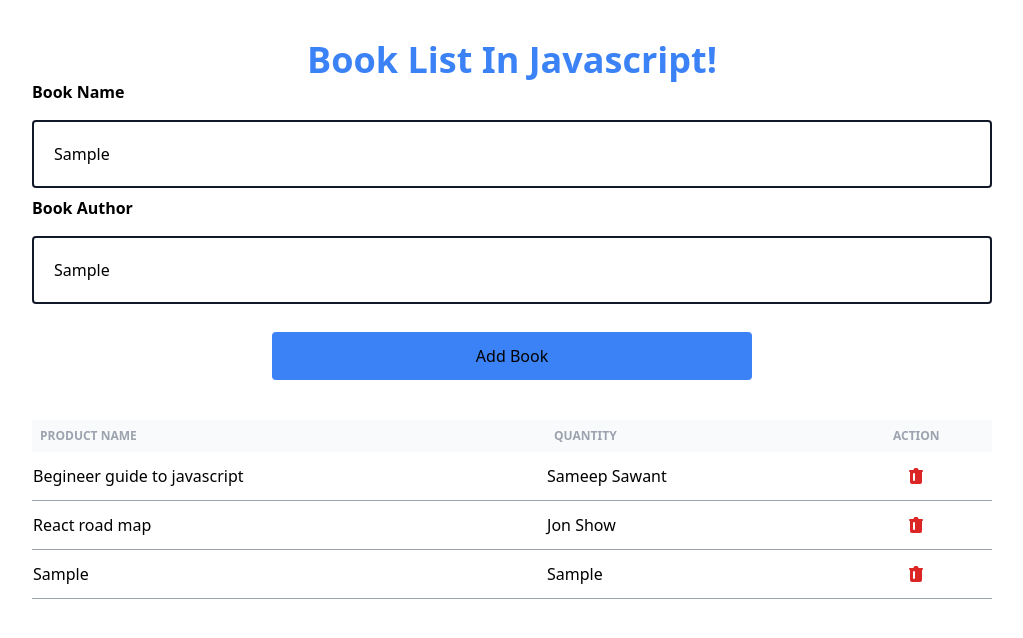
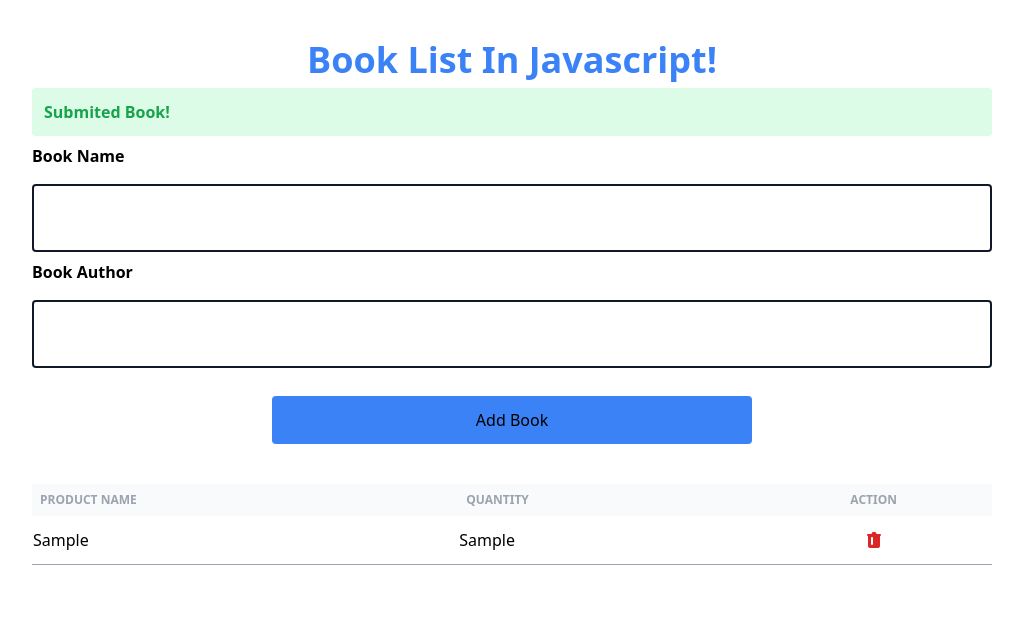
Before and after one commit to samsaw777/bookList, a plain HTML site: page index.html in a window 1280 px wide. Both pictures are taken after typing "Sample", "Sample" into the empty fields and a click on the button "Add Book". Shown: the whole page, without its empty margins (128-1151 px from the left). Drawn offline with nearby package versions, Linux system fonts and the light colour scheme.

Commit message:
book list completed

```diff
--- a/index.html
+++ b/index.html
@@ -9,7 +9,7 @@
   </head>
   <body>
     <div class="mt-10">
-      <div class="mx-10 md:mx-20 lg:mx-40">
+      <div class="mx-10 md:mx-20 lg:mx-40" id="container">
         <div class="w-full text-center text-4xl text-blue-500 font-bold">
           Book List In Javascript!
         </div>
--- a/script.js
+++ b/script.js
@@ -10,18 +10,7 @@ class Book {
 class UI {
   // Display method
   static displayBooks() {
-    const storeBooks = [
-      {
-        bookName: "Begineer guide to javascript",
-        bookAuthor: "Sameep Sawant",
-      },
-      {
-        bookName: "React road map",
-        bookAuthor: "Jon Show",
-      },
-    ];
-
-    const books = storeBooks;
+    const books = LocalStore.getBooks();
 
     books.forEach((book) => {
       UI.addBookToList(book);
@@ -37,14 +26,80 @@ class UI {
     row.innerHTML = `
     <td class="py-3 border-b border-gray-400 bg-white">${book.bookName}</td>
     <td class="py-3 border-b border-gray-400 bg-white">${book.bookAuthor}</td>
-    <td class="py-3 border-b border-gray-400 bg-white">
-      <svg xmlns="http://www.w3.org/2000/svg" class="h-5 w-5 cursor-pointer text-red-600 mx-auto" viewBox="0 0 20 20" fill="currentColor">
+    <td class="py-3 border-b border-gray-400 bg-white ">
+      <svg xmlns="http://www.w3.org/2000/svg" class="h-5 w-5 cursor-pointer text-red-600 mx-auto delete" viewBox="0 0 20 20" fill="currentColor">
         <path fillRule="evenodd" d="M9 2a1 1 0 00-.894.553L7.382 4H4a1 1 0 000 2v10a2 2 0 002 2h8a2 2 0 002-2V6a1 1 0 100-2h-3.382l-.724-1.447A1 1 0 0011 2H9zM7 8a1 1 0 012 0v6a1 1 0 11-2 0V8zm5-1a1 1 0 00-1 1v6a1 1 0 102 0V8a1 1 0 00-1-1z" clipRule="evenodd" />
       </svg>
     </td>
     `;
 
     bookList.appendChild(row);
+  }
+
+  // Alert method.
+  static showAlert(message, className) {
+    const div = document.createElement("div");
+
+    div.className = `px-3 py-3 my-2 rounded font-bold text-${className}-600 bg-${className}-100 alert`;
+
+    div.appendChild(document.createTextNode(message));
+    const container = document.getElementById("container");
+    const formDiv = document.getElementById("bookForm");
+
+    container.insertBefore(div, formDiv);
+
+    // disapear after some time.
+    setTimeout(() => document.querySelector(".alert").remove(), 3000);
+  }
+
+  // clear form field.
+  static clearFileds() {
+    document.getElementById("bookName").value = "";
+    document.getElementById("bookAuthor").value = "";
+  }
+
+  //Deleting the books.
+  static deleteBook(element) {
+    console.log(element.parentElement);
+    if (element.parentElement.classList.contains("delete")) {
+      element.parentElement.parentElement.parentElement.remove();
+      console.log("Deleting");
+    }
+  }
+}
+
+//Local storage class.
+class LocalStore {
+  static getBooks() {
+    let books;
+
+    if (localStorage.getItem("books") === null) {
+      books = [];
+    } else {
+      books = JSON.parse(localStorage.getItem("books"));
+    }
+
+    return books;
+  }
+
+  static addBook(book) {
+    const books = LocalStore.getBooks();
+
+    books.push(book);
+    localStorage.setItem("books", JSON.stringify(books));
+  }
+
+  static removeBook(bookName) {
+    const books = LocalStore.getBooks();
+
+    books.forEach((book, index) => {
+      if (bookName === book.bookName) {
+        console.log(true);
+        books.splice(index, 1);
+      }
+    });
+
+    localStorage.setItem("books", JSON.stringify(books));
   }
 }
 
@@ -60,11 +115,42 @@ document.getElementById("bookForm").addEventListener("submit", (e) => {
   const bookName = document.getElementById("bookName").value;
   const bookAuthor = document.getElementById("bookAuthor").value;
 
-  // Creating a object of the Book.
-  const newBook = new Book(bookName, bookAuthor);
+  //Validate the fields
+  if (bookName === "" || bookAuthor === "") {
+    UI.showAlert("Please Fill all the fileds!", "red");
+  } else {
+    // Creating a object of the Book.
+    const newBook = new Book(bookName, bookAuthor);
 
-  console.log(newBook);
+    // Adding the book to the UI.
+    UI.addBookToList(newBook);
 
-  // Adding the book to the UI.
-  UI.addBookToList(newBook);
+    //Add book to the store.
+    LocalStore.addBook(newBook);
+
+    UI.showAlert("Submited Book!", "green");
+
+    //Cleaning the fields.
+    UI.clearFileds();
+  }
 });
+
+// Remove book fromt the UI.
+document.getElementById("bookList").addEventListener("click", (e) => {
+  //Remove from the UI.
+  UI.deleteBook(e.target);
+
+  //Removing book from localstorage.
+  LocalStore.removeBook(
+    e.target.parentElement.parentElement.previousElementSibling
+      .previousElementSibling.textContent
+  );
+
+  // console.log(
+  //   e.target.parentElement.parentElement.previousElementSibling
+  //     .previousElementSibling.textContent
+  // );
+
+  // Show status.
+  UI.showAlert("Book Removed!", "green");
+});
```
